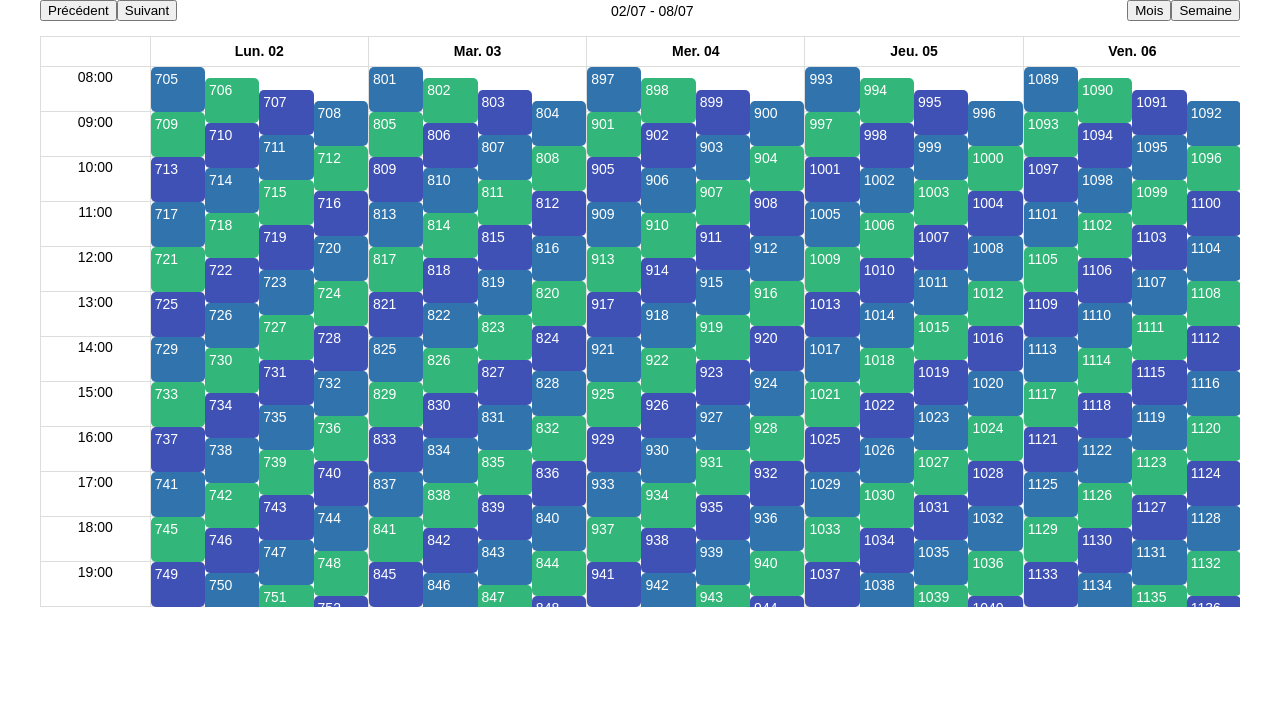
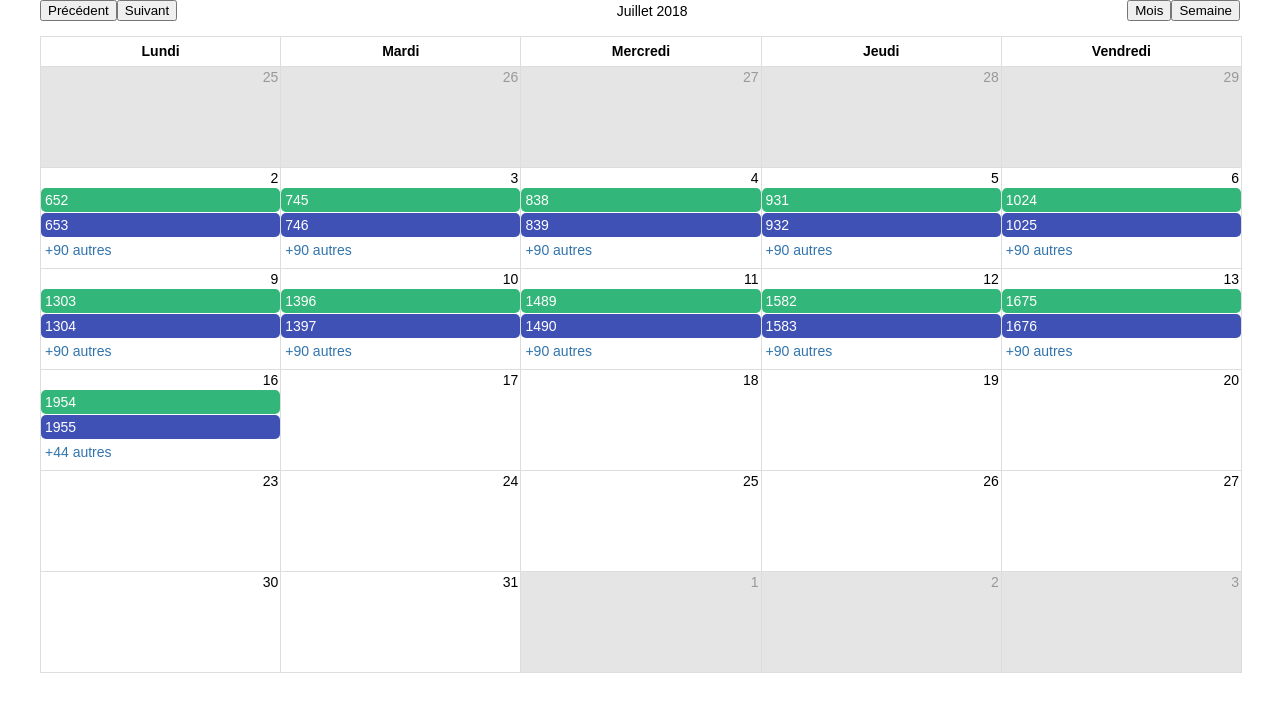
Before and after one commit to QuentinDiaferia/globalis-react-calendar, a React app: page / in a window 1280 px wide. Shown: the top 712 px of the page. Built offline with nearby package versions, Linux system fonts and the light colour scheme.

Commit message:
Fix overflow

```diff
--- a/assets/styles/globalis-react-calendar.scss
+++ b/assets/styles/globalis-react-calendar.scss
@@ -19,7 +19,6 @@ $calendar-height-day: 100px;
     height: 100%;
     font-size: $calendar-font-size;
     font-family: $calendar-font-family;
-    overflow: hidden;
 
     .ToolBar {
         display: flex;
@@ -132,6 +131,7 @@ $calendar-height-day: 100px;
 
                 &-Content {
                     position: relative;
+                    overflow: hidden;
                 }
 
                 &-TimeSlot {
--- a/src/App.js
+++ b/src/App.js
@@ -51,6 +51,7 @@ const events2 = [
 const events3 = []
 const start3 = moment('2018-06-25').startOf('day')
 for (let i = 1; i < 2000; i++) {
+    if (start3.hour() < 23) {
         events3.push({
             id: i,
             label: i,
@@ -59,13 +60,17 @@ for (let i = 1; i < 2000; i++) {
             className: colors[i % 3],
         })
         start3.add(0.25, 'h')
+    } else {
+        start3.add(1, 'd')
+        start3.startOf('day')
+    }
 }
 
 
 class App extends React.Component {
     render() {
         return <Calendar
-            view='week'
+            view='month'
             events={events3}
             startTime={8}
             endTime={20}
```
Lines whose indentation alone changed are shown as unchanged.
